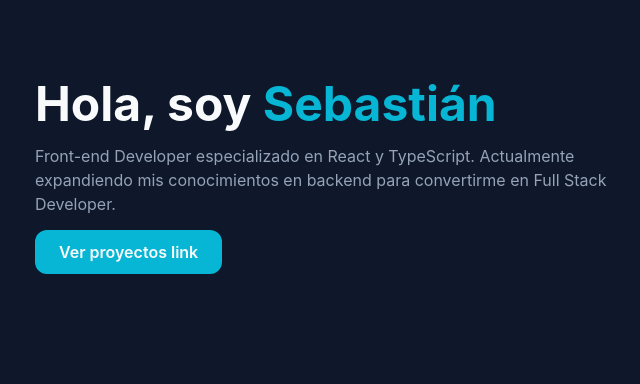
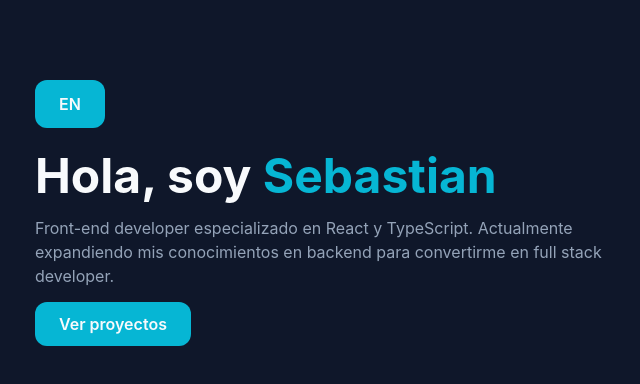
Before and after one commit to sebaeze00/portfolio-avilaSebastian, a React (Vite) app: page / in a window 1280 px wide. Shown: the top 384 px of the page, without its empty margins (317-957 px from the left). Built offline with nearby package versions, Linux system fonts and the light colour scheme.

Commit message:
feat/translations: A context was added to allow changing the language of the texts and keeping them in a localstorage state.

```diff
--- a/src/components/Button.tsx
+++ b/src/components/Button.tsx
@@ -1,7 +1,7 @@
 import { Link } from "react-router-dom";
 import type { ButtonProps } from "../types/ButtonProps";
 
-const Button = ({ children, type = "button", to, className }: ButtonProps) => {
+const Button = ({ children, type = "button", to, className, onClick }: ButtonProps) => {
   if (to) {
     return (
       <Link to={to} className={className}>
@@ -11,7 +11,7 @@ const Button = ({ children, type = "button", to, className }: ButtonProps) => {
   }
 
   return (
-    <button type={type} className={className}>
+    <button onClick={onClick} type={type} className={className}>
       {children}
     </button>
   );
--- /dev/null
+++ b/src/components/ButtonLanguage.tsx
@@ -0,0 +1,17 @@
+import { useLanguage } from "../context/LanguageContext";
+import Button from "./Button";
+
+const LanguageSwitcher = () => {
+  const { language, setLanguage } = useLanguage();
+
+  return (
+    <Button
+      onClick={() => setLanguage(language === "es" ? "en" : "es")}
+      className="button-primary mb-6"
+    >
+      {language === "es" ? "EN" : "ES"}
+    </Button>
+  );
+};
+
+export default LanguageSwitcher;
--- /dev/null
+++ b/src/context/LanguageContext.tsx
@@ -0,0 +1,42 @@
+import { createContext, useContext, useState, useEffect } from "react";
+
+type Language = "es" | "en";
+
+type LanguageContextType = {
+  language: Language;
+  setLanguage: React.Dispatch<React.SetStateAction<Language>>;
+};
+
+const LanguageContext = createContext<LanguageContextType | null>(null);
+
+export const LanguageProvider = ({
+  children,
+}: {
+  children: React.ReactNode;
+}) => {
+  const [language, setLanguage] = useState<Language>(() => {
+    const savedLanguage = localStorage.getItem("language");
+
+    return savedLanguage === "en" ? "en" : "es";
+  });
+
+  useEffect(() => {
+    localStorage.setItem("language", language);
+  }, [language]);
+
+  return (
+    <LanguageContext.Provider value={{ language, setLanguage }}>
+      {children}
+    </LanguageContext.Provider>
+  );
+};
+
+export const useLanguage = () => {
+  const context = useContext(LanguageContext);
+
+  if (!context) {
+    throw new Error("useLanguage must be used inside LanguageProvider");
+  }
+
+  return context;
+};
--- a/src/main.tsx
+++ b/src/main.tsx
@@ -3,11 +3,14 @@ import { createRoot } from "react-dom/client";
 import "./index.css";
 import App from "./App.tsx";
 import { BrowserRouter } from "react-router-dom";
+import { LanguageProvider } from "./context/LanguageContext.tsx";
 
 createRoot(document.getElementById("root")!).render(
   <StrictMode>
     <BrowserRouter>
-      <App />
+      <LanguageProvider>
+        <App />
+      </LanguageProvider>
     </BrowserRouter>
   </StrictMode>,
 );
--- a/src/pages/Home.tsx
+++ b/src/pages/Home.tsx
@@ -2,9 +2,21 @@ import { motion } from "framer-motion";
 import Text from "../components/Text";
 import Button from "../components/Button";
 
+import { useLanguage } from "../context/LanguageContext";
+import {
+  ProjectTexts,
+  SubTitleTexts,
+  TitleTexts,
+} from "../transations/GlobalTexts";
+import LanguageSwitcher from "../components/ButtonLanguage";
+
 const Home = () => {
+  const { language } = useLanguage();
+
   return (
     <section>
+      <LanguageSwitcher />
+
       <div className="container-custom">
         <motion.div
           initial={{ opacity: 0, y: -40 }}
@@ -12,7 +24,8 @@ const Home = () => {
           transition={{ duration: 0.8 }}
         >
           <Text as="h1" className="text-5xl font-bold">
-            Hola, soy <span className="accent">Sebastián</span>
+            {TitleTexts[language].title}
+            <span className="accent">{TitleTexts[language].titleSpan}</span>
           </Text>
         </motion.div>
 
@@ -22,9 +35,7 @@ const Home = () => {
           transition={{ duration: 0.8 }}
         >
           <Text as="p" className="text-secondary mt-4 max-w-xl">
-            Front-end Developer especializado en React y TypeScript. Actualmente
-            expandiendo mis conocimientos en backend para convertirme en Full
-            Stack Developer.
+            {SubTitleTexts[language].title}
           </Text>
         </motion.div>
 
@@ -35,7 +46,7 @@ const Home = () => {
           className="mt-6"
         >
           <Button to="/projects" className="button-primary mt-6">
-            Ver proyectos link
+            {ProjectTexts[language].title}
           </Button>
         </motion.div>
       </div>
--- /dev/null
+++ b/src/transations/GlobalTexts.ts
@@ -0,0 +1,37 @@
+// Home Text
+
+export const TitleTexts = {
+  es: {
+    title: "Hola, soy ",
+    titleSpan: "Sebastian",
+  },
+
+  en: {
+    title: "Hi, I'm ",
+    titleSpan: "Sebastian",
+  },
+};
+
+export const SubTitleTexts = {
+  es: {
+    title:
+      "Front-end developer especializado en React y TypeScript. Actualmente expandiendo mis conocimientos en backend para convertirme en full stack developer.",
+  },
+
+  en: {
+    title:
+      "Front-end developer specializing in React and TypeScript. Currently expanding my backend knowledge to become a full stack developer.",
+  },
+};
+
+export const ProjectTexts = {
+  es: {
+    title:
+      "Ver proyectos",
+  },
+
+  en: {
+    title:
+      "View projects",
+  },
+};
--- a/src/types/ButtonProps.ts
+++ b/src/types/ButtonProps.ts
@@ -5,4 +5,5 @@ export type ButtonProps = {
   type?: "button" | "submit" | "reset";
   to?: string;
   className?: string;
+  onClick?: () => void;
 };
```
